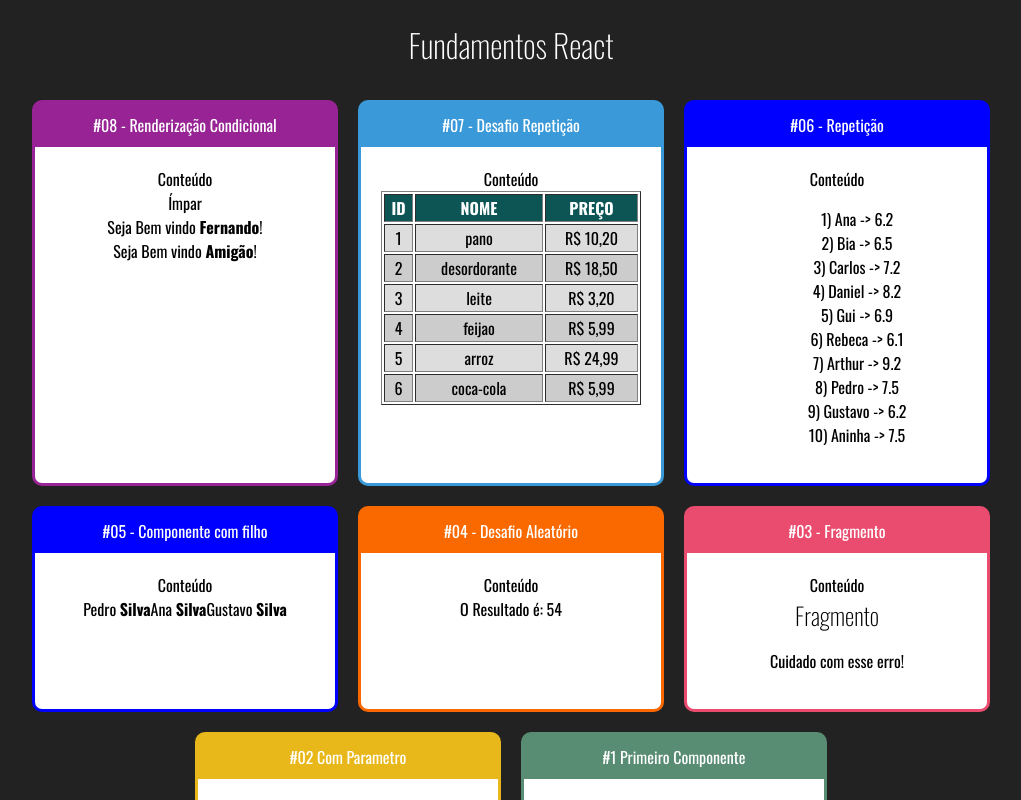
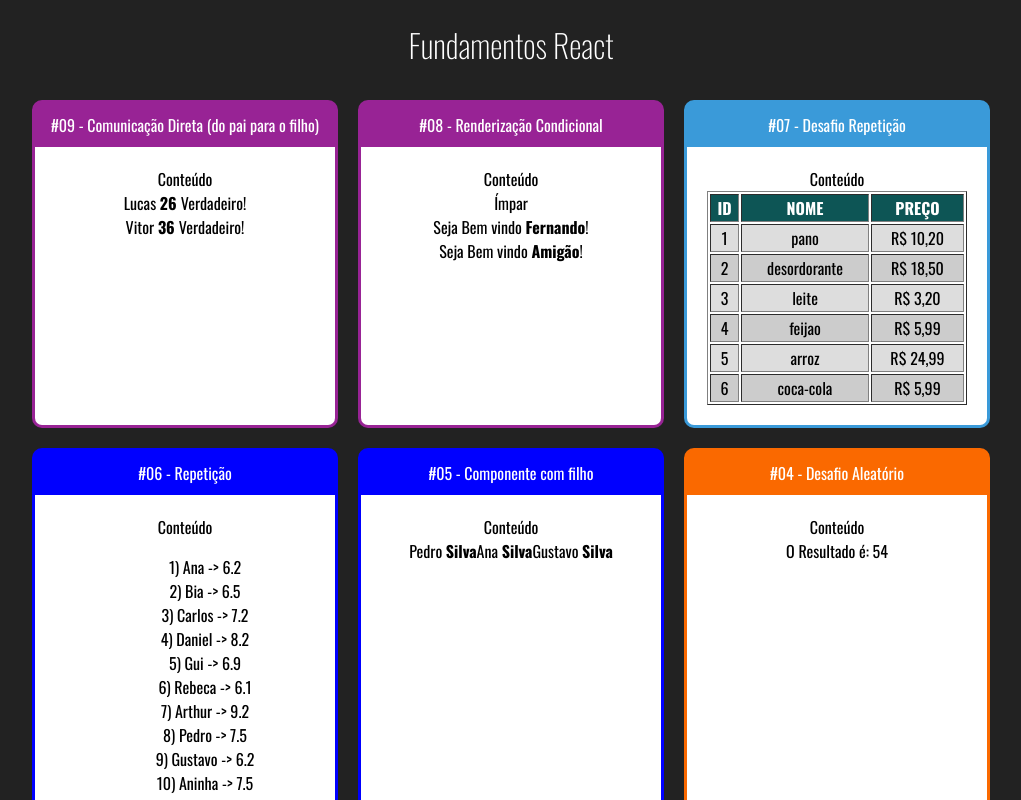
Before and after one commit to LucasGuasselli/React-Redux, a React (Create React App) app: page / in a window 1280 px wide. Shown: the top 800 px of the page, without its empty margins (129-1150 px from the left). Built offline with nearby package versions, Linux system fonts and the light colour scheme.

Commit message:
Seção 2 - Comunicação Direta (do pai para o filho)

```diff
--- a/src/App.jsx
+++ b/src/App.jsx
@@ -13,6 +13,7 @@ import ListaAlunos from "./components/repeticao/ListaAlunos"
 import ListaProdutos from "./components/repeticao/TabelaProdutos"
 import ParOuImpar from "./components/condicional/ParOuImpar"
 import UsuarioInfo from "./components/condicional/UsuarioInfo"
+import DiretaPai from "./components/comunicacao/DiretaPai"
 
 
 //underline representa que o unico parametro da function nao sera usado
@@ -22,6 +23,10 @@ export default _ => (
         <h1>Fundamentos React</h1>
 
         <div className="Cards">
+
+            <Card titulo="#09 - Comunicação Direta (do pai para o filho)" color="#982395">
+               <DiretaPai/>
+            </Card>
 
             <Card titulo="#08 - Renderização Condicional" color="#982395">
                 <ParOuImpar numero={23} />
--- /dev/null
+++ b/src/components/comunicacao/DiretaFilho.jsx
@@ -0,0 +1,11 @@
+import React from 'react'
+
+export default props => {
+    return (
+        <div>
+            <span>{ props.texto } </span>
+            <span><strong>{ props.idade } </strong></span>
+            <span>{ props.nerd ? 'Verdadeiro' : 'Falso'}!</span>
+        </div>
+    )
+}
--- /dev/null
+++ b/src/components/comunicacao/DiretaPai.jsx
@@ -0,0 +1,11 @@
+import React from 'react'
+import DiretaFilho from './DiretaFilho'
+
+export default props => {
+    return (
+        <div>
+            <DiretaFilho texto="Lucas" idade={26} nerd={true} />
+            <DiretaFilho texto="Vitor" idade={36} nerd={true} />
+        </div>
+    )
+}
```
